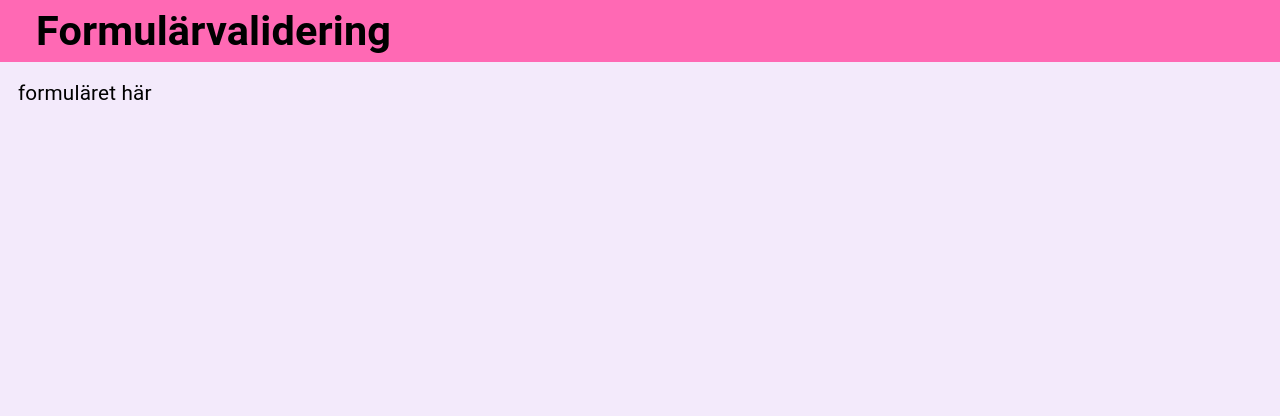
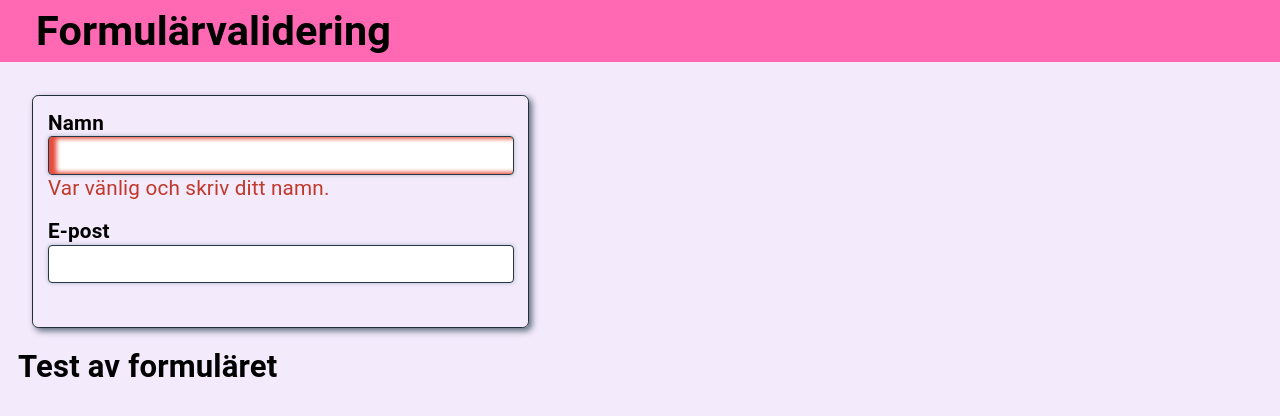
Before and after one commit to ha-fed25-jsf/08-form-validation, a React (Vite) app: page / in a window 1280 px wide. Shown: the top 416 px of the page. Built offline with nearby package versions, Linux system fonts and the light colour scheme.

Commit message:
Validate name directly

```diff
--- a/src/App.css
+++ b/src/App.css
@@ -23,7 +23,7 @@
 	padding: 0.7em;
 	display: flex;
 	flex-direction: column;
-	max-width: 18em;
+	max-width: 24em;
 	border: 1px solid #212f3d;
 	border-radius: 0.3em;
 	box-shadow: 3px 3px 6px 0 #5d6d7e;
@@ -36,18 +36,19 @@
 		}
 	}
 	input {
+		--default-box-shadow: 0px 0px 4px 0 #aeb6bf;
 		font-size: 90%;
 		border-radius: 4px;
 		border: 1px solid #273746;
-		box-shadow: 0px 0px 4px 0 #aeb6bf;
+		box-shadow: var(--default-box-shadow);
 		padding: 0.4em 0.6em;
 
 		&.valid {
-			box-shadow: 0px 0px 4px 0 #aeb6bf,
+			box-shadow: var(--default-box-shadow),
 				inset 0.3em 0 4px 0.1em #52be80;
 		}
 		&.invalid {
-			box-shadow: 0px 0px 4px 0 #aeb6bf,
+			box-shadow: var(--default-box-shadow),
 				inset 0.3em 0 4px 0.1em #e74c3c;
 		}
 
@@ -62,8 +63,14 @@
 	}
 
 	p.error {
+		visibility: hidden;
 		color: #c0392b;
 		margin: 0;
+		min-height: 1.4em;
+
+		&.show {
+			visibility: visible;
+		}
 	}
 
 	button {
--- a/src/components/form/Form.jsx
+++ b/src/components/form/Form.jsx
@@ -1,10 +1,44 @@
+import { useState } from 'react'
+import { validateName } from './validate.js'
 
 const Form = () => {
+	const [formData, setFormData] = useState({
+		name: ''
+	})
+
+	const nameError = validateName(formData.name)
+	let nameCss = ''
+	let nameErrorCss = 'error'
+	if( nameError ) {
+		nameCss = 'invalid'
+		nameErrorCss = 'error show'
+	} else {
+		nameCss = 'valid'
+	}
 
 	return (
-		<>
-			formuläret här
-		</>
+		<div className="form">
+
+			<section className="form-field">
+
+				<label htmlFor="name"> Namn </label>
+				<input id="name"
+					className={nameCss}
+					onChange={e => setFormData({ ...formData, name: e.target.value })}
+					value={formData.name}
+					/>
+				<p className={nameErrorCss}> {nameError} </p>
+
+				<label> E-post </label>
+				<input />
+				<p className="error"> Error! </p>
+
+			</section>
+
+			{/* Detta är som en console.log, ha inte kvar i slutliga versionen av ditt formulär... */}
+			<h2> Test av formuläret </h2>
+			<p> {formData.name} </p>
+		</div>
 	)
 }
 
--- /dev/null
+++ b/src/components/form/validate.js
@@ -0,0 +1,25 @@
+
+// Returnerar ett informativt, användarvänligt felmeddelande om input är ett giltigt namn. Annars returnerar den tom sträng.
+function validateName(input) {
+	// Vad är kraven?
+	// User story: som en användare, vill jag mata in mitt namn i ett formulär, så att appen vet vem jag är och kan visa min data.
+	// Acceptanskriterier: ett giltigt namn är en sträng på minst två tecken, efter man har tagit bort mellanslag i början och slutet av strängen. (detta är vår definition idag)
+
+	if( input.startsWith(' ') || input.endsWith(' ') ) {
+		return 'Undvik mellanslag före eller efter ditt namn.'
+	}
+	// Använd trim() funktionen om du behöver plocka bort mellanslagen
+
+	else if( input.length === 0 ) {
+		return 'Var vänlig och skriv ditt namn.'
+	}
+	else if( input.length <  2 ) {
+		return 'Skriv ditt fullständiga namn (minst två bokstäver).'
+	}
+	else {
+		return ''  // Hurra! Inget felmeddelande!
+	}
+}
+
+
+export { validateName }
```
